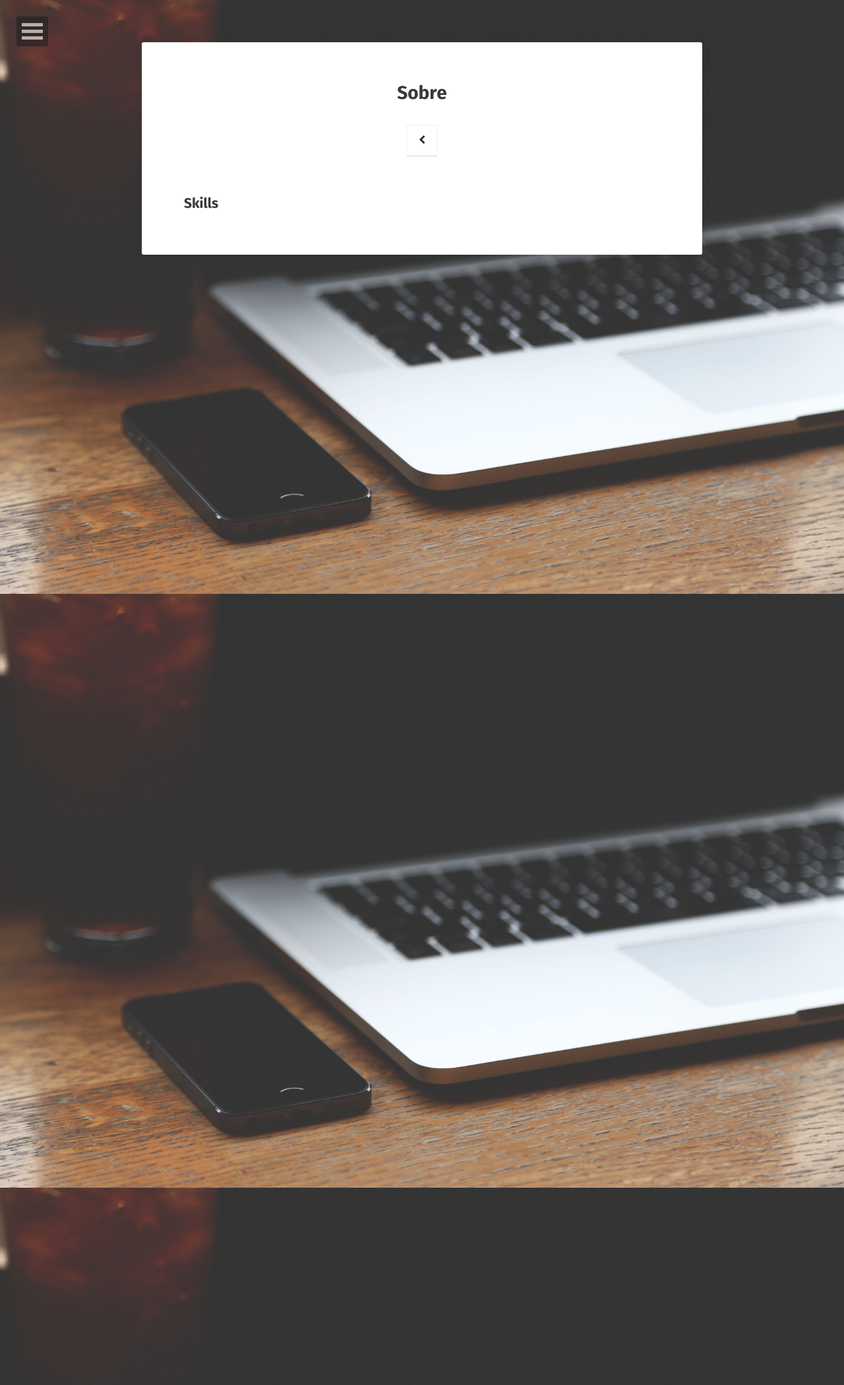
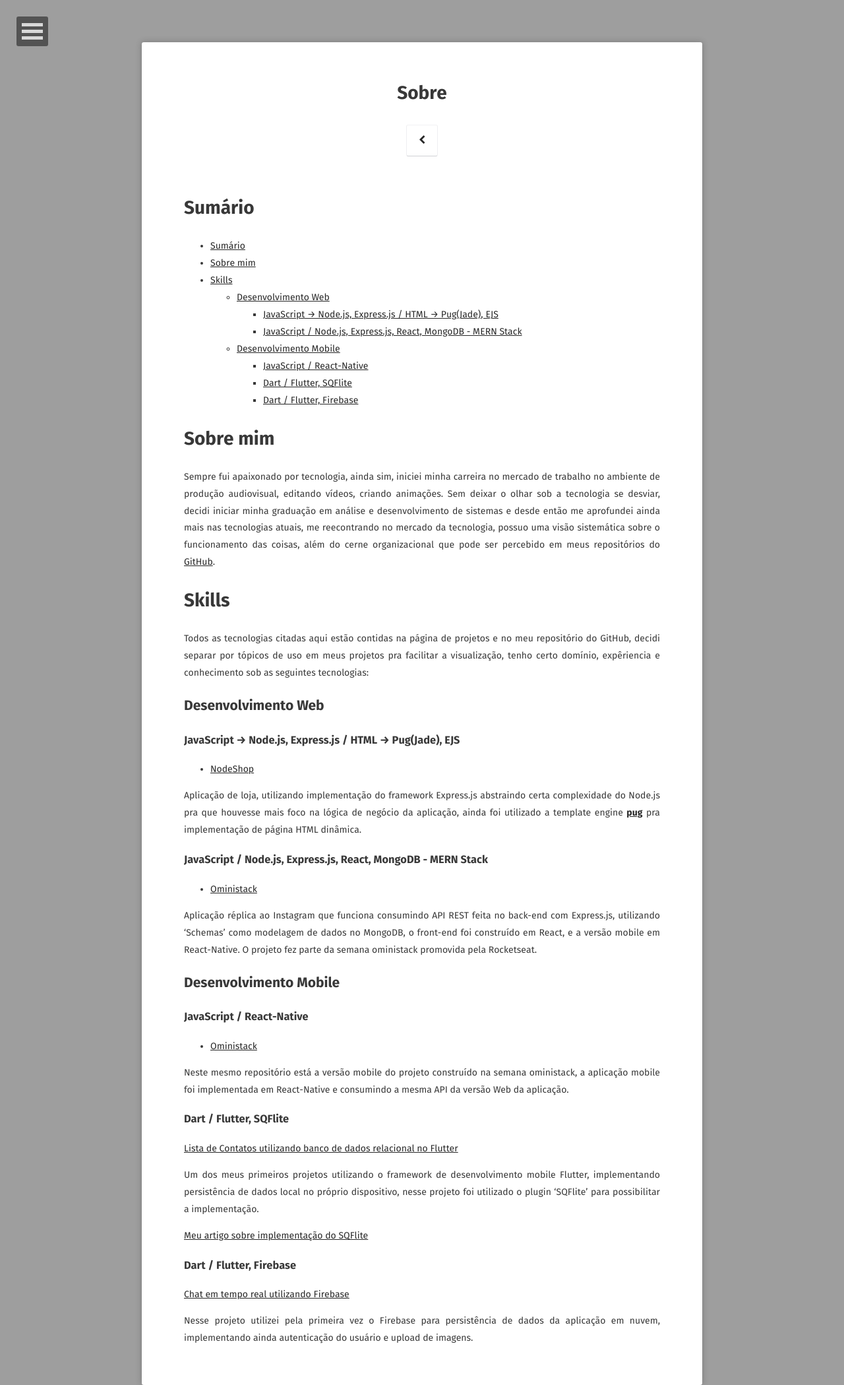
Before and after one commit to jsdaniell/jsdaniell.github.io, a Jekyll site: the page built from about/index.md, in a window 1280 px wide. Shown: the whole page at 66% size. Built offline with Jekyll 4.4.1, drawn with Linux system fonts in a browser that asks for light colours; some web fonts are replaced.

Commit message:
Página 'Sobre' criada e adicionada informações.

```diff
--- a/_config.yml
+++ b/_config.yml
@@ -5,7 +5,7 @@ description:        "Aqui demonstro alguns de meus projetos e habilidades desenv
 reading_time:       true
 words_per_minute:   200
 logo:               'assets/img/danisboy.png'
-background:         'assets/img/placeholder-big.jpg'
+background:         'assets/img/background.jpg'
 tiled_bg:           false   # Set this true if you want to tile your background image, otherwise it will be covered
 locale:
 url:                https://jsdaniell.github.io
@@ -40,11 +40,11 @@ disqus_shortname:   jsdaniell
 email:              jose.daniell@outlook.com
 #twitter:            username
 #facebook:           username
-github-url:         https://github.com/jsdaniell/
+github-url:         jsdaniell
 #stackoverflow:     123456/username   from a "http://stackoverflow.com/users/123456/username" link
 #linkedin:          username
 #xing:              username
-instagram:          https://www.instagram.com/jsdaniell/
+instagram:          jsdaniell
 #lastfm:            username
 #tumblr:            username
 #medium:            '@username'
--- a/_layouts/home.html
+++ b/_layouts/home.html
@@ -35,8 +35,8 @@ layout: compress
                          <a class="btn zoombtn" href="{{ site.url }}/about">
                          Sobre
                          </a>
-                         <a class="btn zoombtn" href="{{ site.url }}/posts">
-                         Artigos
+                         <a class="btn zoombtn" href="https://jsdaniell.gitbook.io/">
+                         GitBook
                          </a>
                          <a class="btn zoombtn" href="{{ site.url }}/projects">
                          Projetos
--- a/about/index.md
+++ b/about/index.md
@@ -6,5 +6,59 @@
 comments: false
 ---
 
+# Sumário
 
-## Skills
+- [Sumário](#sum%C3%A1rio)
+- [Sobre mim](#sobre-mim)
+- [Skills](#skills)
+  - [Desenvolvimento Web](#desenvolvimento-web)
+    - [JavaScript → Node.js, Express.js / HTML → Pug(Jade), EJS](#javascript-%E2%86%92-nodejs-expressjs--html-%E2%86%92-pugjade-ejs)
+    - [JavaScript / Node.js, Express.js, React, MongoDB - MERN Stack](#javascript--nodejs-expressjs-react-mongodb---mern-stack)
+  - [Desenvolvimento Mobile](#desenvolvimento-mobile)
+    - [JavaScript / React-Native](#javascript--react-native)
+    - [Dart / Flutter, SQFlite](#dart--flutter-sqflite)
+    - [Dart / Flutter, Firebase](#dart--flutter-firebase)
+
+# Sobre mim
+
+Sempre fui apaixonado por tecnologia, ainda sim, iniciei minha carreira no mercado de trabalho no ambiente de produção audiovisual, editando vídeos, criando animações. Sem deixar o olhar sob a tecnologia se desviar, decidi iniciar minha graduação em análise e desenvolvimento de sistemas e desde então me aprofundei ainda mais nas tecnologias atuais, me reecontrando no mercado da tecnologia, possuo uma visão sistemática sobre o funcionamento das coisas, além do cerne organizacional que pode ser percebido em meus repositórios do [GitHub](github.com/jsdaniell).
+
+# Skills
+
+Todos as tecnologias citadas aqui estão contidas na página de projetos e no meu repositório do GitHub, decidi separar por tópicos de uso em meus projetos pra facilitar a visualização, tenho certo domínio, expêriencia e conhecimento sob as seguintes tecnologias:
+
+## Desenvolvimento Web
+
+### JavaScript → Node.js, Express.js / HTML → Pug(Jade), EJS
+
+- [NodeShop](https://github.com/jsdaniell/nodeshop)
+
+Aplicação de loja, utilizando implementação do framework Express.js abstraindo certa complexidade do Node.js pra que houvesse mais foco na lógica de negócio da aplicação, ainda foi utilizado a template engine **[pug](https://pugjs.org/api/getting-started.html)** pra implementação de página HTML dinâmica.
+
+### JavaScript / Node.js, Express.js, React, MongoDB - MERN Stack
+
+- [Oministack](https://github.com/jsdaniell/oministack)
+
+Aplicação réplica ao Instagram que funciona consumindo API REST feita no back-end com Express.js, utilizando 'Schemas' como modelagem de dados no MongoDB, o front-end foi construído em React, e a versão mobile em React-Native. O projeto fez parte da semana oministack promovida pela Rocketseat.
+
+## Desenvolvimento Mobile
+
+### JavaScript / React-Native
+
+- [Oministack](https://github.com/jsdaniell/oministack)
+
+Neste mesmo repositório está a versão mobile do projeto construído na semana oministack, a aplicação mobile foi implementada em React-Native e consumindo a mesma API da versão Web da aplicação.
+
+### Dart / Flutter, SQFlite
+
+[Lista de Contatos utilizando banco de dados relacional no Flutter](https://github.com/jsdaniell/contact_list_app)
+
+Um dos meus primeiros projetos utilizando o framework de desenvolvimento mobile Flutter, implementando persistência de dados local no próprio dispositivo, nesse projeto foi utilizado o plugin 'SQFlite' para possibilitar a implementação.
+
+[Meu artigo sobre implementação do SQFlite](https://jsdaniell.gitbook.io/source-code/flutter/utilizando-sqflite-para-criar-e-manipular-um-banco-de-dados-com-flutter)
+
+### Dart / Flutter, Firebase
+
+[Chat em tempo real utilizando Firebase](https://github.com/jsdaniell/online_chat_firebase)
+
+Nesse projeto utilizei pela primeira vez o Firebase para persistência de dados da aplicação em nuvem, implementando ainda autenticação do usuário e upload de imagens.
--- a/index.html
+++ b/index.html
@@ -1,5 +1,5 @@
 ---
 layout: home
-title: Home
+title: Início
 comments: false
 ---
```
Also changed, not shown: 1 other file.
